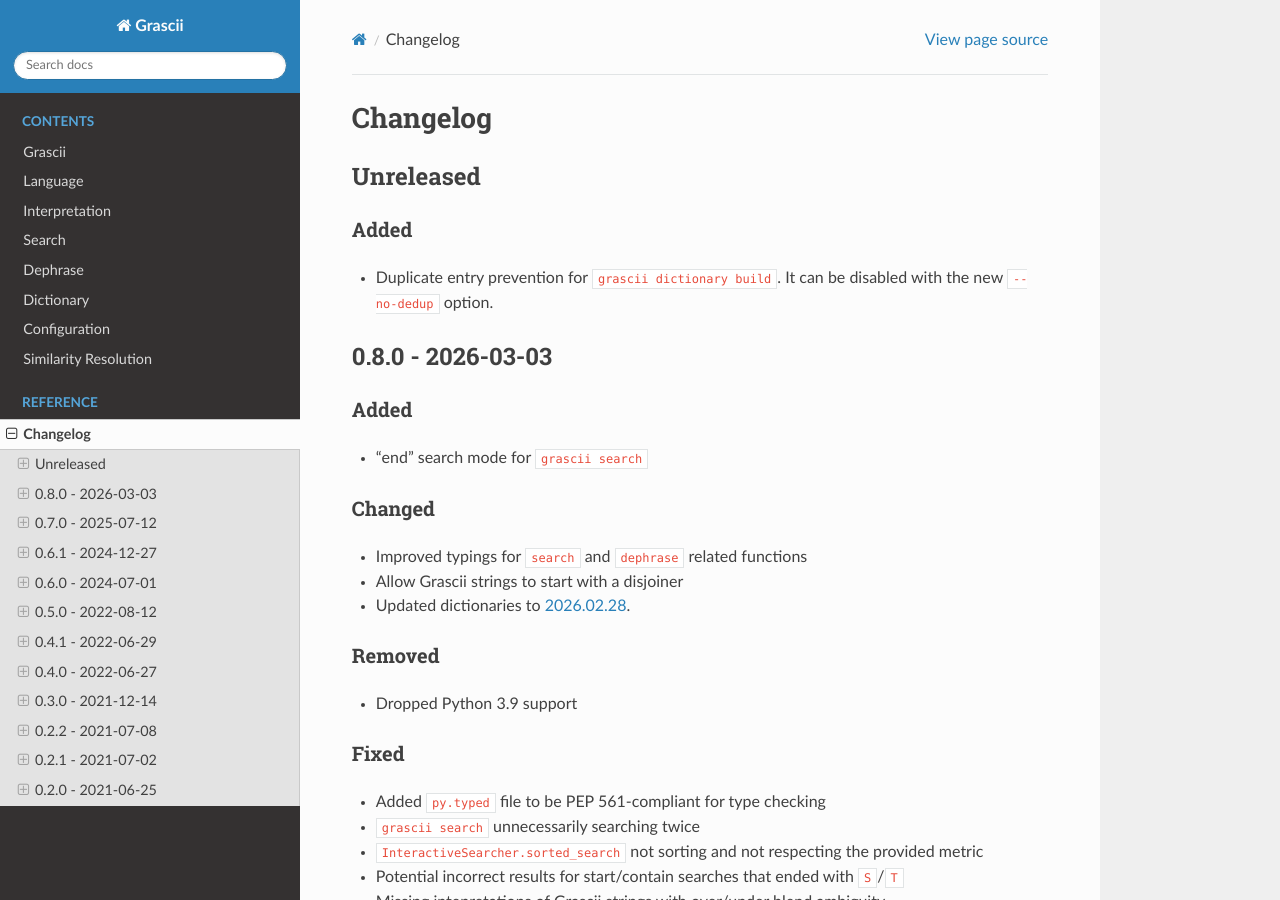
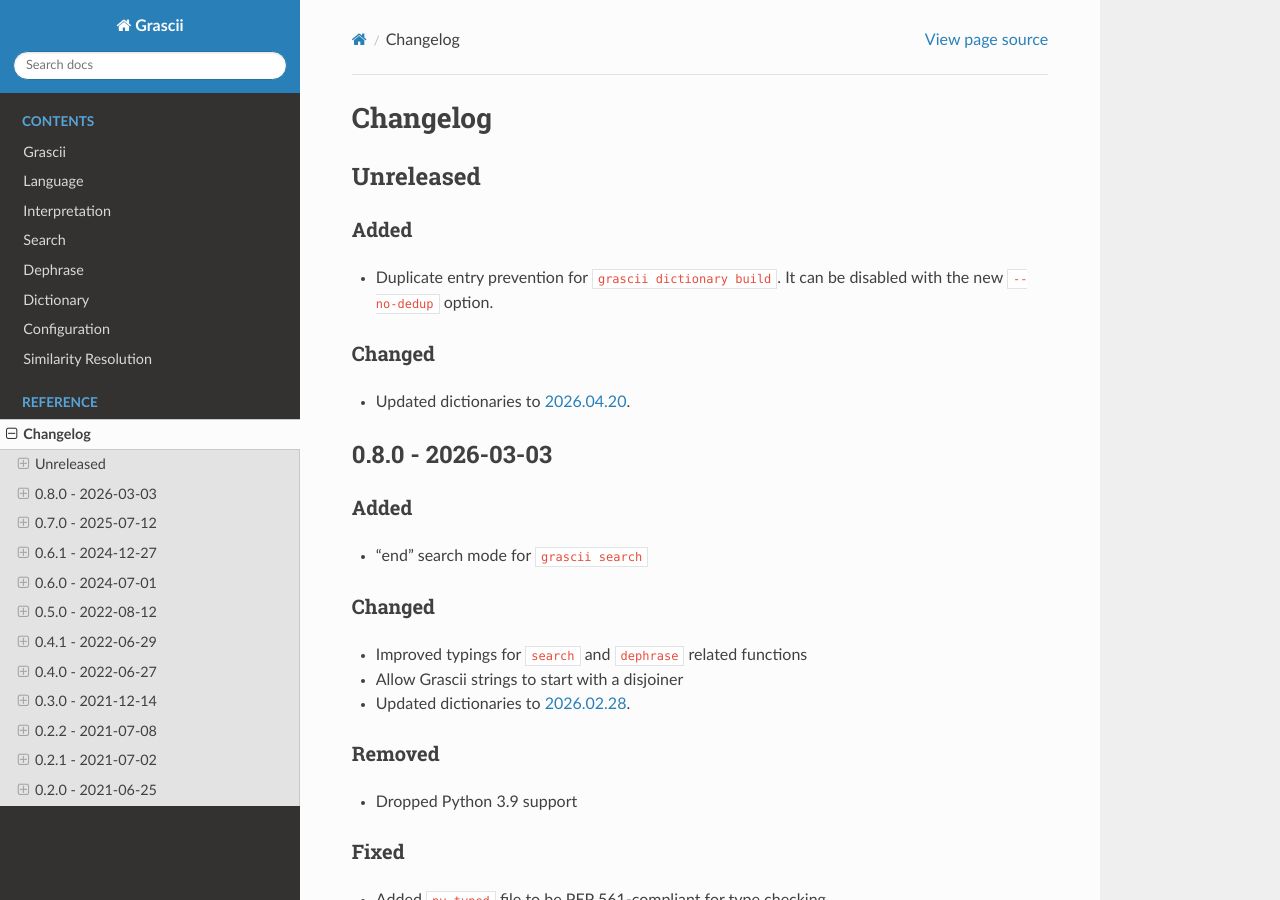
Before and after one commit to grascii/grascii, a Sphinx documentation site: the page built from docs/CHANGELOG.md, in a window 1280 px wide and 900 px high. Built offline with Sphinx 7.4.7 and the Read the Docs theme 3.1.0, drawn with Linux system fonts in a browser that asks for light colours; pages that are not in the unit, such as notebooks, are missing from menus.

Commit message:
Update dictionaries to 2026.04.20

```diff
--- a/docs/CHANGELOG.md
+++ b/docs/CHANGELOG.md
@@ -6,6 +6,10 @@
 
 - Duplicate entry prevention for `grascii dictionary build`. It can be disabled
   with the new `--no-dedup` option.
+
+### Changed
+
+- Updated dictionaries to [2026.04.20](https://github.com/grascii/dictionaries/tree/2026.04.20).
 
 ## 0.8.0 - 2026-03-03
 
```
